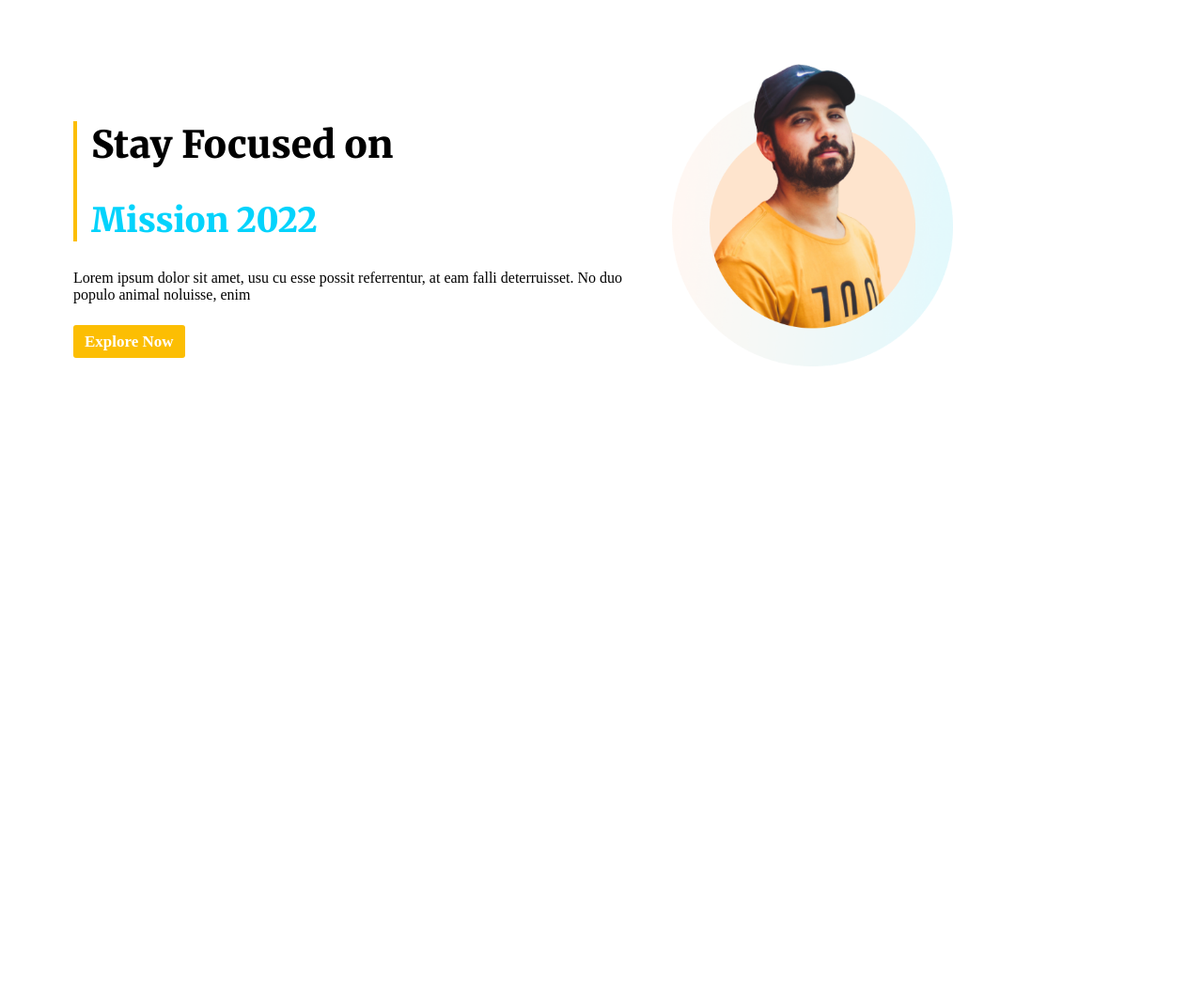
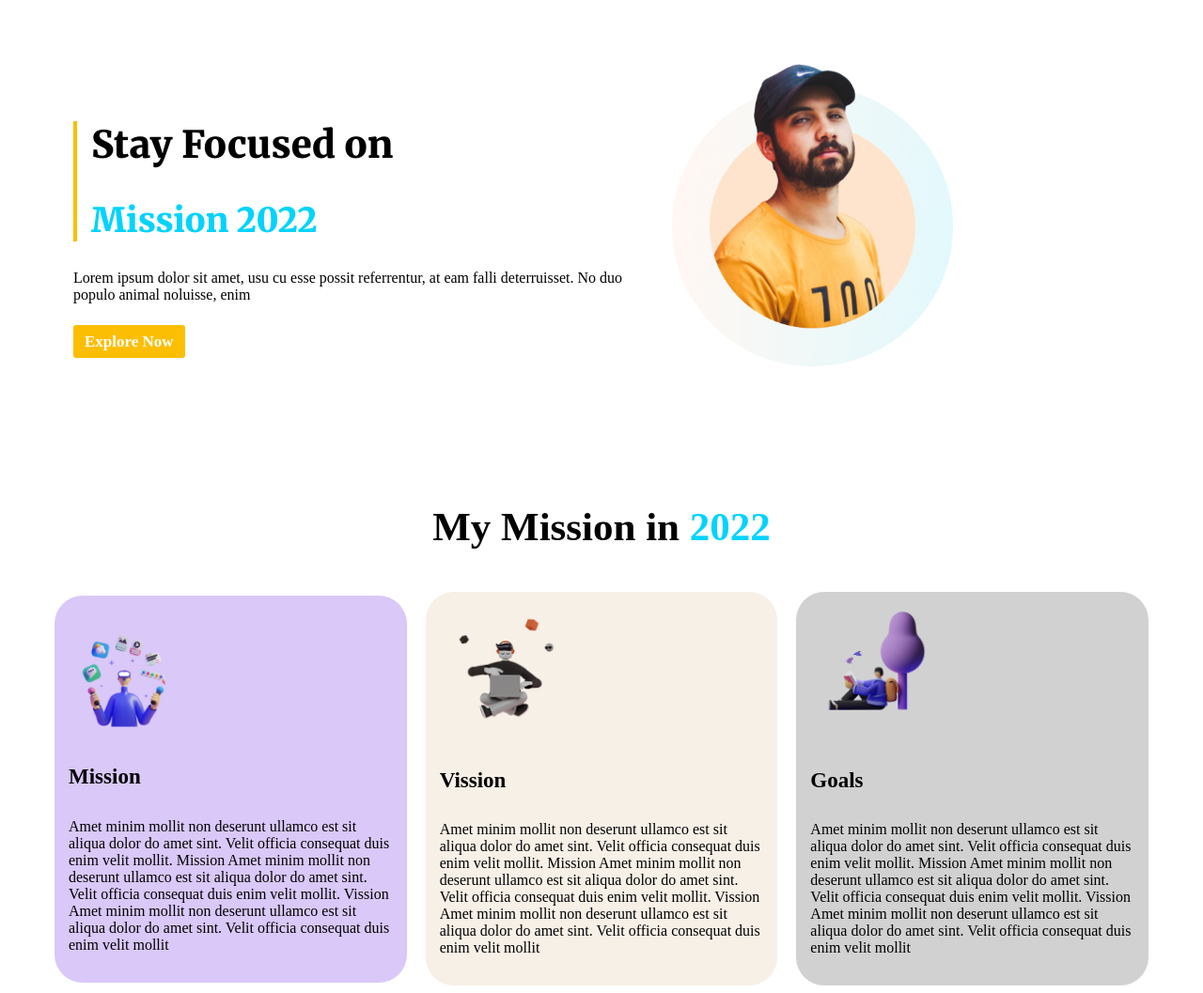
Before and after one commit to minionsrahat/portfolio, a plain HTML site: page index.html in a window 1280 px wide. Shown: the whole page at 94% size. Before the commit the page ends 800 px from the top, so only its background shows below. Drawn offline with Linux system fonts and the light colour scheme; a web font is replaced by a local one.

Commit message:
Mission Section Added

```diff
--- a/css/style.css
+++ b/css/style.css
@@ -44,3 +44,49 @@ background-color: #fcbe03;
 .button-div{
    padding-top: 15px;
 }
+
+
+.mission-section .mission-div-heading{
+margin-top: 30px;
+padding: 10px;
+}
+.mission-section .mission-div-heading h1{
+    font-size: 43px;
+    text-align: center;
+}
+.mission-section .mission-div-heading span{
+    color: #03d3fc;
+}
+
+.mission-section .mission-content{
+    padding-left: 40px;
+    padding-right: 40px;
+    display: flex;
+    align-items: center;
+    justify-content: center;
+}
+.mission-section .mission-content h4{
+    font-size: 23px;
+}
+.mission-section .mission-content div{
+    padding: 15px;
+    margin:0px 10px;
+    border-radius: 30px;
+}
+.mission-section .mission-content div img{
+    width: 40%;
+}
+
+.mission-section .mission-content .Mission{
+/* background-color: ; */
+background-color: rgba(130,74,233,0.3)
+
+}
+.mission-section .mission-content .Vission{
+    background-color: rgba(247,240,231,1)
+}
+.mission-section .mission-content .Goals{
+background-color: rgba(164,164,164,0.5);
+
+
+}
--- a/index.html
+++ b/index.html
@@ -38,6 +38,70 @@
         </div>
     </section>
 
+    <section class="mission-section">
+        <div class="mission-div-heading">
+            <h1>My Mission in <span>2022</span></h1>
+        </div>
+        <div class="mission-content">
+            <div class="Mission">
+                <img src="images/illustrators/illustrator-1.png" alt="">
+                <h4>Mission</h4>
+                <p>Amet minim mollit non deserunt
+                    ullamco est sit aliqua dolor do amet
+                    sint. Velit officia consequat duis enim
+                    velit mollit.
+                    Mission
+                    Amet minim mollit non deserunt
+                    ullamco est sit aliqua dolor do amet
+                    sint. Velit officia consequat duis enim
+                    velit mollit.
+                    Vission
+                    Amet minim mollit non deserunt
+                    ullamco est sit aliqua dolor do amet
+                    sint. Velit officia consequat duis enim
+                    velit mollit</p>
+            </div>
+            <div class="Vission">
+                <img src="images/illustrators/illustrator-2.png" alt="">
+                <h4>Vission</h4>
+                <p>Amet minim mollit non deserunt
+                    ullamco est sit aliqua dolor do amet
+                    sint. Velit officia consequat duis enim
+                    velit mollit.
+                    Mission
+                    Amet minim mollit non deserunt
+                    ullamco est sit aliqua dolor do amet
+                    sint. Velit officia consequat duis enim
+                    velit mollit.
+                    Vission
+                    Amet minim mollit non deserunt
+                    ullamco est sit aliqua dolor do amet
+                    sint. Velit officia consequat duis enim
+                    velit mollit</p>
+            </div>
+            <div class="Goals">
+                <img src="images/illustrators/illustrator-3.png" alt="">
+                <h4>Goals</h4>
+                <p>Amet minim mollit non deserunt
+                    ullamco est sit aliqua dolor do amet
+                    sint. Velit officia consequat duis enim
+                    velit mollit.
+                    Mission
+                    Amet minim mollit non deserunt
+                    ullamco est sit aliqua dolor do amet
+                    sint. Velit officia consequat duis enim
+                    velit mollit.
+                    Vission
+                    Amet minim mollit non deserunt
+                    ullamco est sit aliqua dolor do amet
+                    sint. Velit officia consequat duis enim
+                    velit mollit</p>
+            </div>
+        </div>
+
+
+    </section>
+
 </body>
 
 </html>
```
